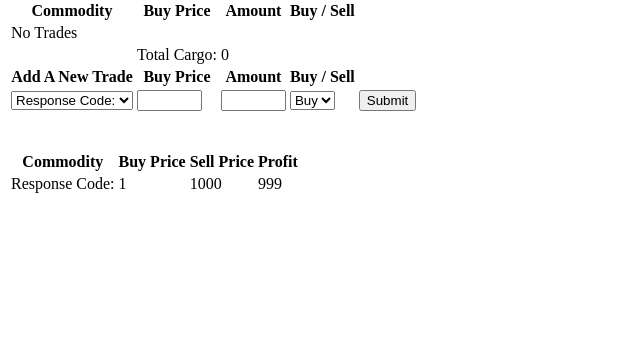
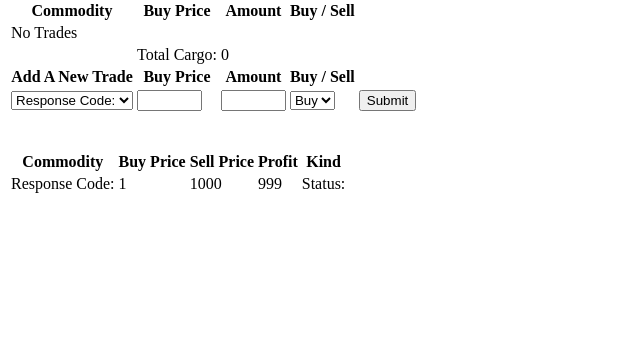
Before and after one commit to MadStu/space-trucker-trading-tracker, a Django app: page / in a window 1280 px wide. Shown: the part 205-550 px from the top of the page, without its empty margins (0-640 px from the left). Run offline with Django 3.2, Linux system fonts and the light colour scheme; data that the repository does not hold is empty.

Commit message:
Add status text to API error

```diff
--- a/trading/models.py
+++ b/trading/models.py
@@ -24,7 +24,7 @@ class Trade(models.Model):
             {
             "code": "ERRR",
             "name": f"Response Code: {api_response['code']}",
-            "kind": "ERROR",
+            "kind": f"Status: {api_response['status']}",
             "trade_price_buy": 1,
             "trade_price_sell": 1000,
             "date_added": 1,
--- a/trading/templates/trading/index.html
+++ b/trading/templates/trading/index.html
@@ -80,6 +80,7 @@
                 <th>Buy Price</th>
                 <th>Sell Price</th>
                 <th>Profit</th>
+                <th>Kind</th>
             </tr>
             {% for commodity in api|dictsort:"profit" reversed %}
             <tr>
@@ -87,6 +88,7 @@
                 <td>{{ commodity.trade_price_buy }}</td>
                 <td>{{ commodity.trade_price_sell }}</td>
                 <td>{{ commodity.profit }}</td>
+                <td>{{ commodity.kind }}</td>
             </tr>
             {% endfor %}
         </table>
```
